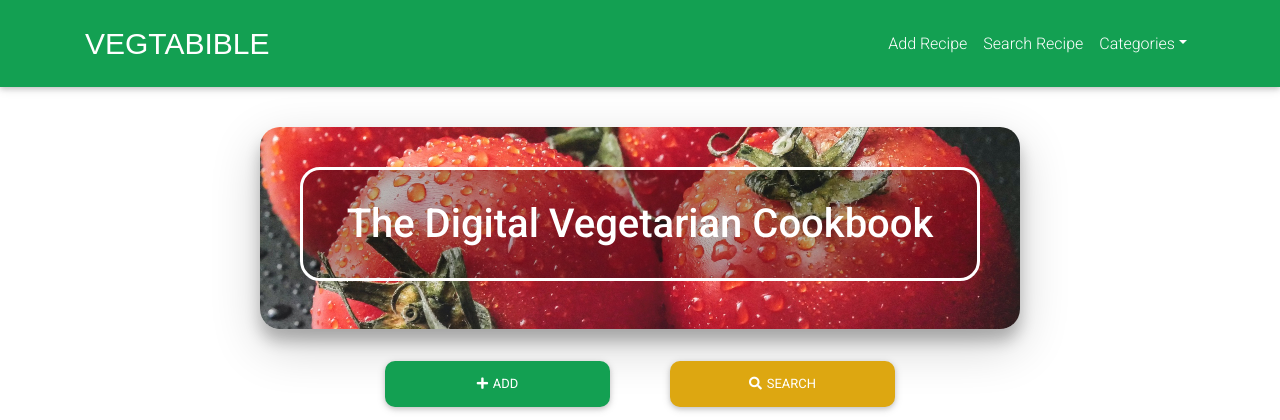
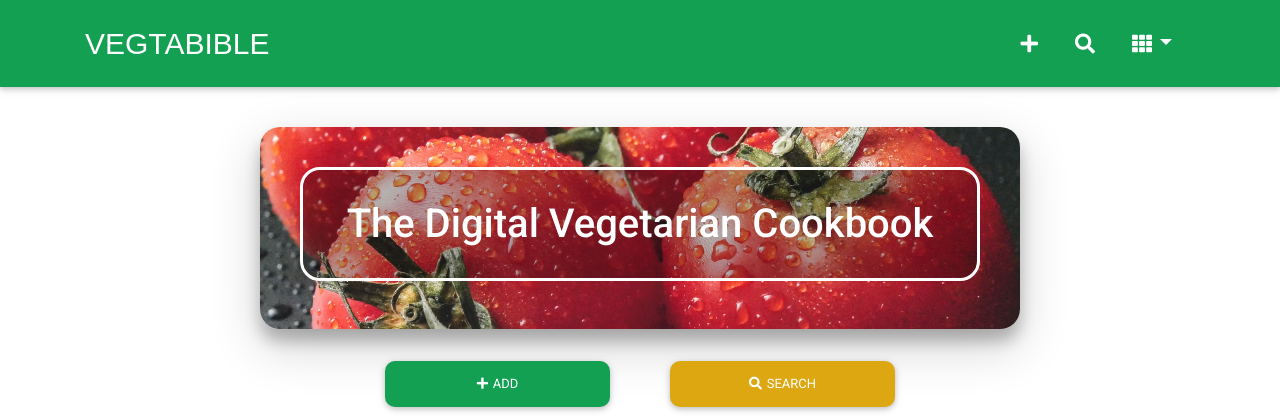
Before and after one commit to jonathanmeaney-lmk/Vegtabible_App, a Flask app: page / in a window 1280 px wide. Shown: the top 420 px of the page. Run offline with Flask 2, Linux system fonts and the light colour scheme; grey boxes marked "Sample" are stand-in pictures; a database or web service that is not in the repository returns one stand-in record (values such as "Sample title"); some libraries are stand-ins or nearby versions; some web fonts are replaced.

Commit message:
Change navlinks to icons

```diff
--- a/static/css/style.css
+++ b/static/css/style.css
@@ -6,15 +6,16 @@
 }
 
 .navbar-brand:hover {
-    text-decoration: underline;
+    font-size: 32px;
 }
 
 .navbar {
     background-color: #13a052;
 }
 
-.navbar.navbar-dark .navbar-nav .nav-item.active>.nav-link {
-    background-color: #13a052;
+.nav-link {
+    font-size: 20px;
+    margin-right: 15px
 }
 
 .headings {
--- a/templates/base.html
+++ b/templates/base.html
@@ -30,15 +30,15 @@
                 </button>
                 <div class="collapse navbar-collapse" id="navbarSupportedContent-7">
                     <ul class="navbar-nav ml-auto">
-                        <li class="nav-item active">
-                            <a class="nav-link" href="{{ url_for('add_recipe') }}">Add Recipe</a>
+                        <li class="nav-item">
+                            <a class="nav-link" href="{{ url_for('add_recipe') }}"><i class="fas fa-plus left"></i></a>
                         </li>
                         <li class="nav-item">
-                            <a class="nav-link" href="{{ url_for('search_page') }}">Search Recipe</a>
+                            <a class="nav-link" href="{{ url_for('search_page') }}"><i class="fas fa-search left"></i></a>
                         </li>
                         <li class="nav-item dropdown">
                             <a class="nav-link dropdown-toggle" id="navbarDropdownMenuLink-7" data-toggle="dropdown"
-                                aria-haspopup="true" aria-expanded="false">Categories</a>
+                                aria-haspopup="true" aria-expanded="false"><i class="fas fa-th"></i></a>
                             <div class="dropdown-menu dropdown-pink" aria-labelledby="navbarDropdownMenuLink-7">
                                 <a class="dropdown-item" href="/categories/asian">Asian</a>
                                 <a class="dropdown-item" href="/categories/american">American</a>
```
